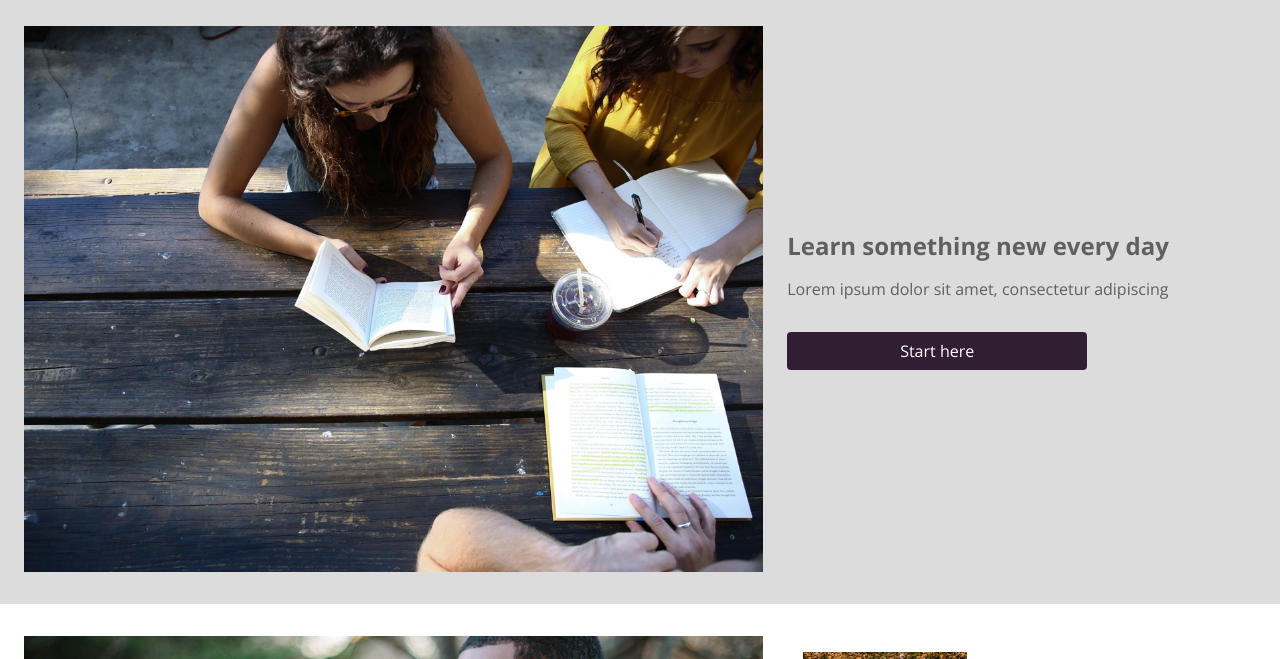
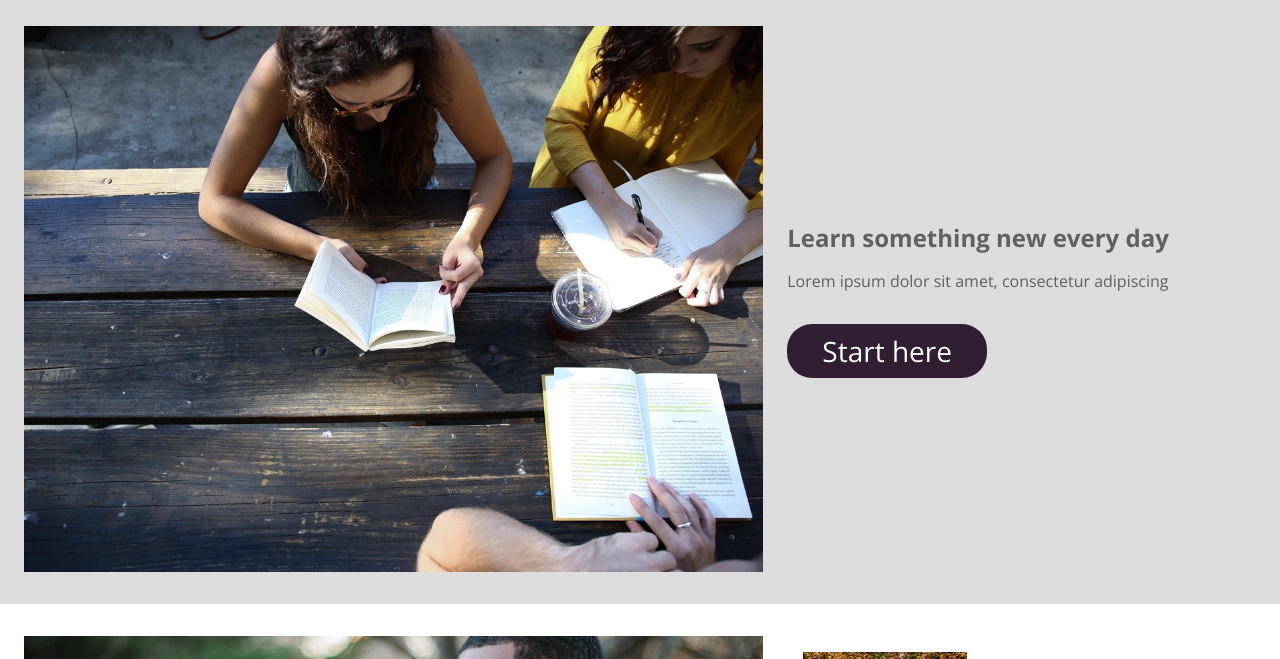
Before and after one commit to matthewcollier1/colmaracademy, a plain HTML site: page index.html in a window 1280 px wide. In both pictures the pointer is over the element "Start here". Shown: the part 70-729 px from the top of the page. Drawn offline with nearby package versions, Linux system fonts and the light colour scheme.

Commit message:
"start here button"
start here button transforms

```diff
--- a/resources/css/style.css
+++ b/resources/css/style.css
@@ -140,6 +140,9 @@ nav ul:last-child {
 
 .banner-button:hover {
     background-color: #311e32;
+    width: 200px;
+    border-radius: 25px;
+    font-size: 1.75rem;
 }
 
 
```
